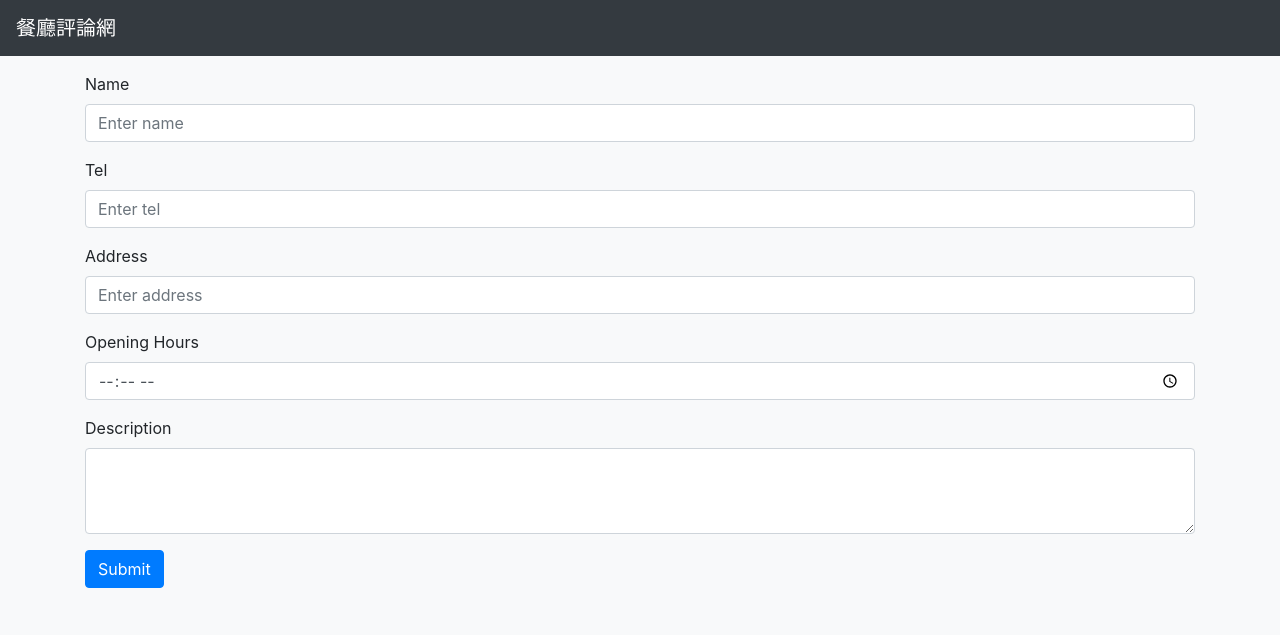
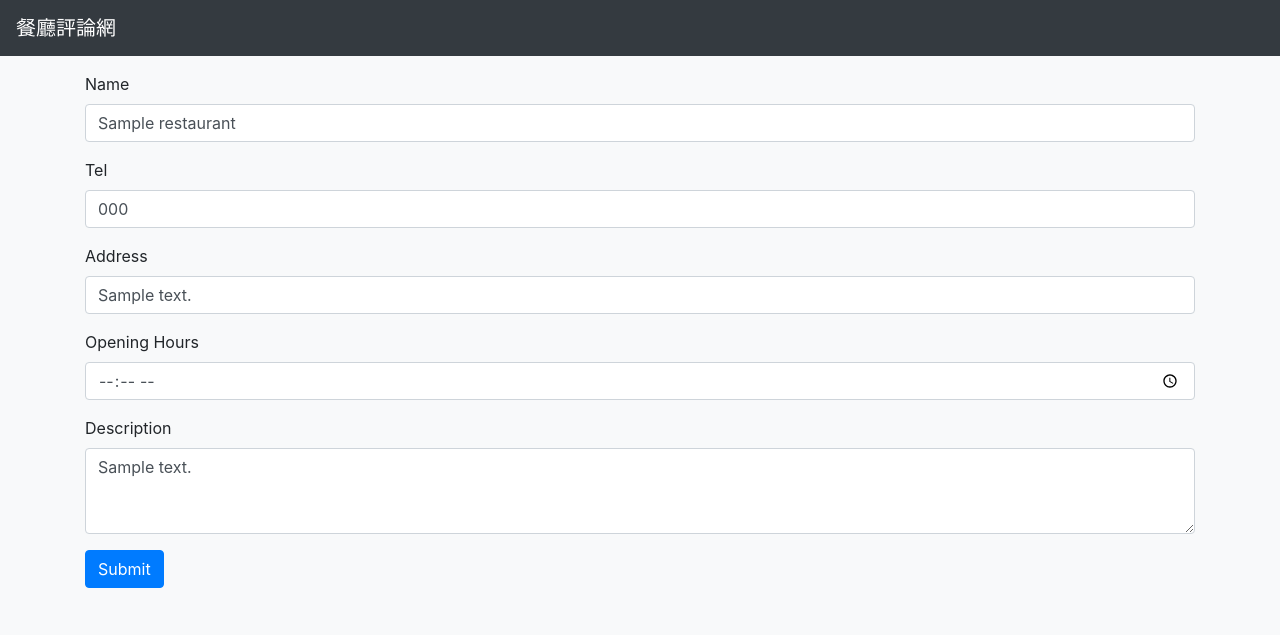
Before and after one commit to king27350/AC-forum, a Node server app: template views/admin/create.handlebars in a window 1280 px wide. Shown: the top 635 px of the page. Run offline with Node 20, Linux system fonts and the light colour scheme; the template is opened without the code that fills it: values that come from a table or form of the project are taken from there, others are empty; tables that the repository leaves empty hold one stand-in row (values such as "Sample post"); some libraries are stand-ins or nearby versions.

Commit message:
編輯一筆餐廳資料

```diff
--- a/app.js
+++ b/app.js
@@ -4,6 +4,7 @@ const bodyParser = require('body-parser')
 const flash = require('connect-flash')
 const session = require('express-session')
 const passport = require('./config/passport')
+const methodOverride = require('method-override')
 const db = require('./models')
 const app = express()
 const port = 3000
@@ -14,6 +15,7 @@ app.use(session({ secret: 'secret', resave: false, saveUninitialized: false }))
 app.use(passport.initialize())
 app.use(passport.session()) // put after session
 app.use(flash())
+app.use(methodOverride('_method'))
 
 app.use((req, res, next) => {
   res.locals.success_messages = req.flash('success_messages')
--- a/package.json
+++ b/package.json
@@ -17,6 +17,7 @@
     "express": "^4.17.1",
     "express-handlebars": "^3.1.0",
     "express-session": "^1.17.0",
+    "method-override": "^3.0.0",
     "mysql2": "^2.1.0",
     "passport": "^0.4.1",
     "passport-local": "^1.0.0",
--- a/routes/index.js
+++ b/routes/index.js
@@ -33,6 +33,7 @@ module.exports = (app, passport) => {
   app.get('/admin/restaurants/create', authenticatedAdmin, adminController.createRestaurant)
   app.post('/admin/restaurants', authenticatedAdmin, adminController.postRestaurant)
   app.get('/admin/restaurants/:id', authenticatedAdmin, adminController.getRestaurant)
-
+  app.get('/admin/restaurants/:id/edit', authenticatedAdmin, adminController.editRestaurant)
+  app.put('/admin/restaurants/:id', authenticatedAdmin, adminController.putRestaurant)
 
 }
--- a/views/admin/create.handlebars
+++ b/views/admin/create.handlebars
@@ -1,27 +1,34 @@
+{{#if restaurant }}
+<form action="/admin/restaurants/{{restaurant.id}}?_method=PUT" method="POST">
+  {{else}}
   <form action="/admin/restaurants" method="POST">
+    {{/if}}
     <div class="form-group">
       <label for="name">Name</label>
-    <input type="text" class="form-control" name="name" id="name" placeholder="Enter name">
+      <input type="text" class="form-control" name="name" id="name" placeholder="Enter name"
+        value="{{restaurant.name}}">
     </div>
 
     <div class="form-group">
       <label for="tel">Tel</label>
-    <input type="text" class="form-control" name="tel" id="tel" placeholder="Enter tel">
+      <input type="text" class="form-control" name="tel" id="tel" placeholder="Enter tel" value="{{restaurant.tel}}">
     </div>
 
     <div class="form-group">
       <label for="address">Address</label>
-    <input type="text" class="form-control" name="address" id="address" placeholder="Enter address">
+      <input type="text" class="form-control" name="address" id="address" placeholder="Enter address"
+        value="{{restaurant.address}}">
     </div>
 
     <div class="form-group">
       <label for="opening_hours">Opening Hours</label>
-    <input type="time" class="form-control" name="opening_hours" id="opening_hours" placeholder="Enter opening_hours">
+      <input type="time" class="form-control" name="opening_hours" id="opening_hours" placeholder="Enter opening_hours"
+        value="{{restaurant.opening_hours}}">
     </div>
 
     <div class="form-group">
       <label for="description">Description</label>
-    <textarea class="form-control" id="description" name="description" rows="3"></textarea>
+      <textarea class="form-control" id="description" name="description" rows="3">{{restaurant.description}}</textarea>
     </div>
 
     <button type="submit" class="btn btn-primary">Submit</button>
```
Also changed, not shown: controllers/adminController.js (+28 -1 lines), 1 other file. Lines whose indentation alone changed are shown as unchanged.
